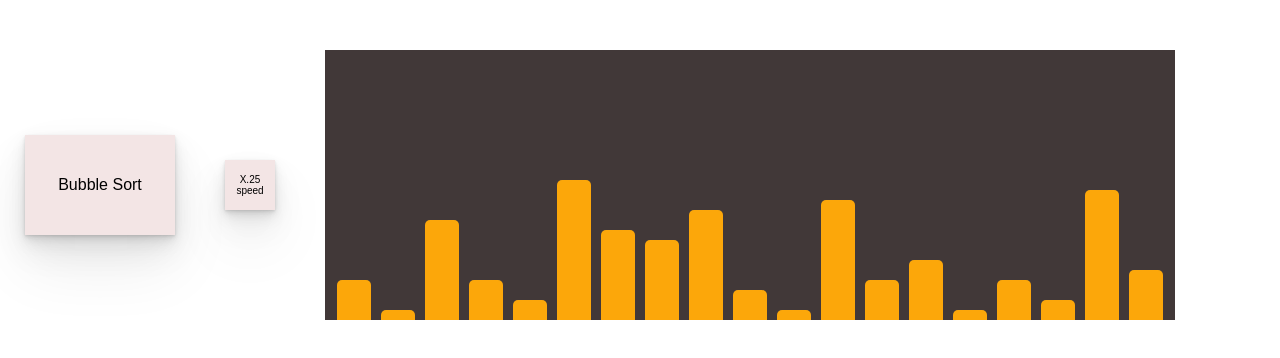
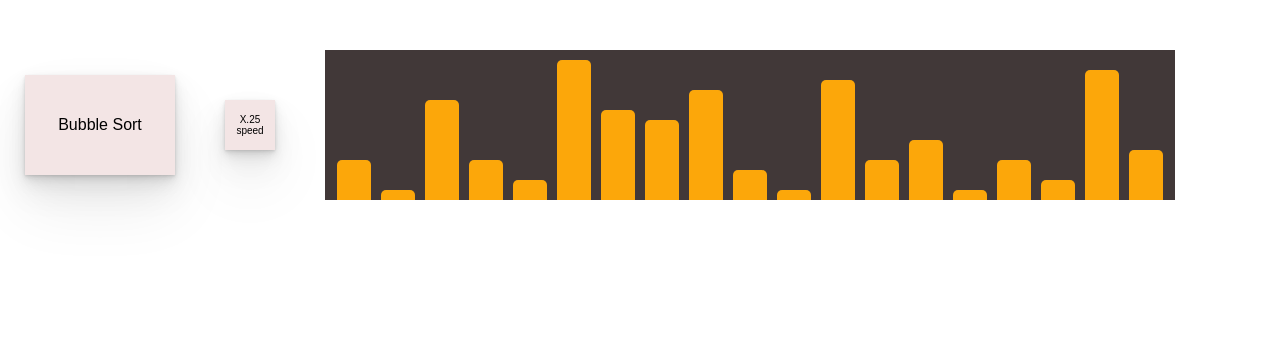
Before and after one commit to Alaa98-alaff/Sort-Algorithms-Project, a React (Create React App) app in the folder algorithms-app/: page / in a window 1280 px wide. Shown: the top 358 px of the page. Built offline with nearby package versions, Linux system fonts and the light colour scheme.

Commit message:
seperate generateCol fun

```diff
--- a/algorithms-app/src/components/SortBody/SortBody.js
+++ b/algorithms-app/src/components/SortBody/SortBody.js
@@ -2,39 +2,18 @@ import React, { useEffect } from "react";
 import { connect } from "react-redux";
 import "./SortBody.scss";
 import { bArray } from "../../helpers/variables";
+import { generateBubbleColumn } from "../../helpers/generateColumns";
 
 function SortBody({ ...props }) {
   const { bubbleArr, currentSortingCol, bubbleSortLowSpeed } = props;
 
   useEffect(() => {
-    generateBubbleColumn(bubbleArr);
+    generateBubbleColumn(bubbleArr, bubbleSortLowSpeed, currentSortingCol);
   }, [bubbleArr]);
 
   useEffect(() => {
     generateMarker(bubbleArr, currentSortingCol, "bubble");
   }, [currentSortingCol]);
-
-  const generateBubbleColumn = (arr) => {
-    const column = arr.map((item, i) => {
-      return (
-        <div
-          key={i}
-          order={i}
-          className="column"
-          style={
-            bubbleSortLowSpeed && currentSortingCol !== null
-              ? currentSortingCol === i
-                ? { background: "red", height: item + "rem" }
-                : currentSortingCol + 1 === i
-                ? { background: "black", height: item + "rem" }
-                : { background: "#fca70a", height: item + "rem" }
-              : { height: item + "rem" }
-          }
-        ></div>
-      );
-    });
-    return column;
-  };
 
   function generateMarker(arr, currentColIndex) {
     if (arr.length >= 0) {
@@ -56,7 +35,7 @@ function SortBody({ ...props }) {
   return (
     <div className="sort-container">
       <div className="sort-body bubble-body">
-        {generateBubbleColumn(bubbleArr)}
+        {generateBubbleColumn(bubbleArr, bubbleSortLowSpeed, currentSortingCol)}
       </div>
       <div className="marker-container-bubble">
         {generateMarker(bArray, currentSortingCol)}
--- a/algorithms-app/src/components/SortBody/SortBody.scss
+++ b/algorithms-app/src/components/SortBody/SortBody.scss
@@ -9,7 +9,7 @@
 .sort-body {
   background-color: rgb(65, 56, 56);
   width: 100%;
-  height: 27rem;
+  padding-top: 1rem;
   display: flex;
   align-items: flex-end;
   justify-content: center;
--- /dev/null
+++ b/algorithms-app/src/helpers/generateColumns.js
@@ -0,0 +1,23 @@
+const generateBubbleColumn = (arr, bubbleSortLowSpeed, currentSortingCol) => {
+  const column = arr.map((item, i) => {
+    return (
+      <div
+        key={i}
+        order={i}
+        className="column"
+        style={
+          bubbleSortLowSpeed && currentSortingCol !== null
+            ? currentSortingCol === i
+              ? { background: "red", height: item + "rem" }
+              : currentSortingCol + 1 === i
+              ? { background: "black", height: item + "rem" }
+              : { background: "#fca70a", height: item + "rem" }
+            : { height: item + "rem" }
+        }
+      ></div>
+    );
+  });
+  return column;
+};
+
+export { generateBubbleColumn };
--- a/algorithms-app/src/helpers/variables.js
+++ b/algorithms-app/src/helpers/variables.js
@@ -1,5 +1,3 @@
 export const bArray = [
   4, 1, 10, 4, 2, 14, 9, 8, 11, 3, 1, 12, 4, 6, 1, 4, 2, 13, 5,
 ];
-
-export let bubbleSortLowSpeed = true;
```
